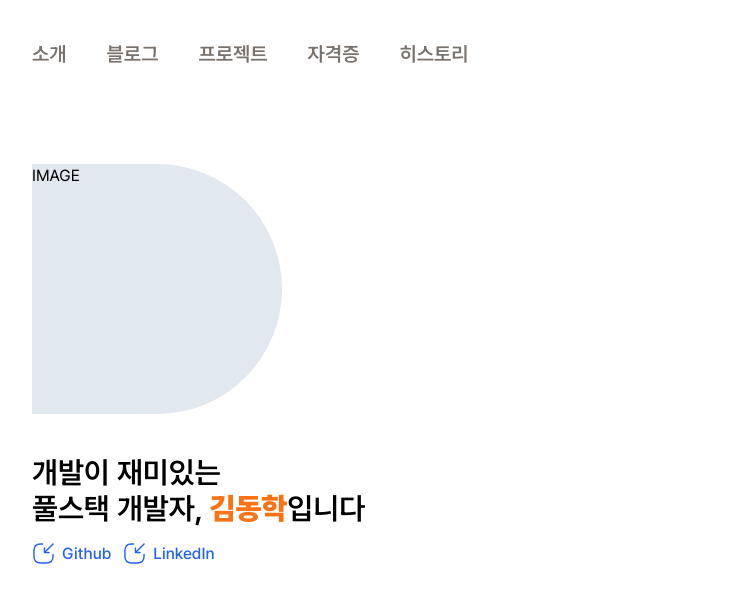
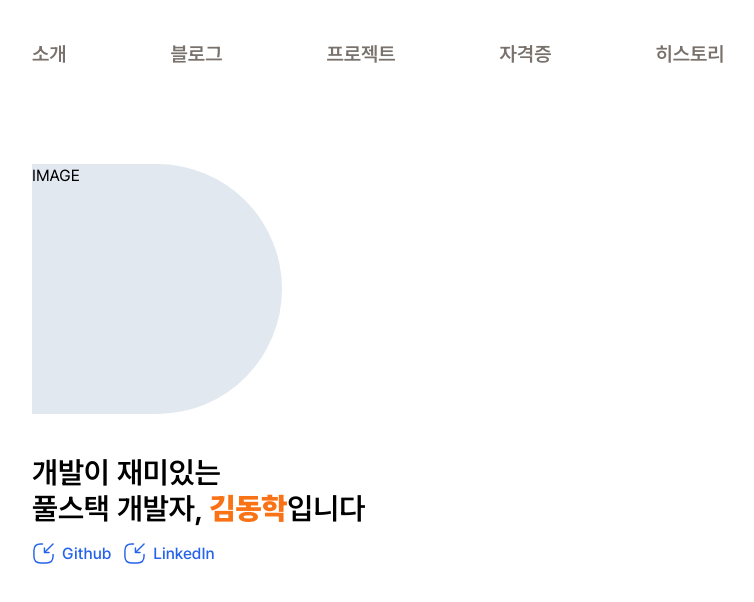
Before and after one commit to enbraining/portfolio, a Next.js app: page / in a window 1280 px wide. Shown: the top 602 px of the page, without its empty margins (68-822 px from the left). Built offline with nearby package versions, Linux system fonts and the light colour scheme.

Commit message:
header gap

```diff
--- a/app/components/Header.tsx
+++ b/app/components/Header.tsx
@@ -2,7 +2,7 @@ import Link from "next/link";
 
 export default function Header(){
     return (
-        <header className="flex gap-x-10 pb-24 font-semibold text-xl text-stone-500">
+        <header className="flex gap-x-[6.5rem] pb-24 font-semibold text-xl text-stone-500">
             <Link href={'/'}>소개</Link>
             <Link href={'/'}>블로그</Link>
             <Link href={'/'}>프로젝트</Link>
```
